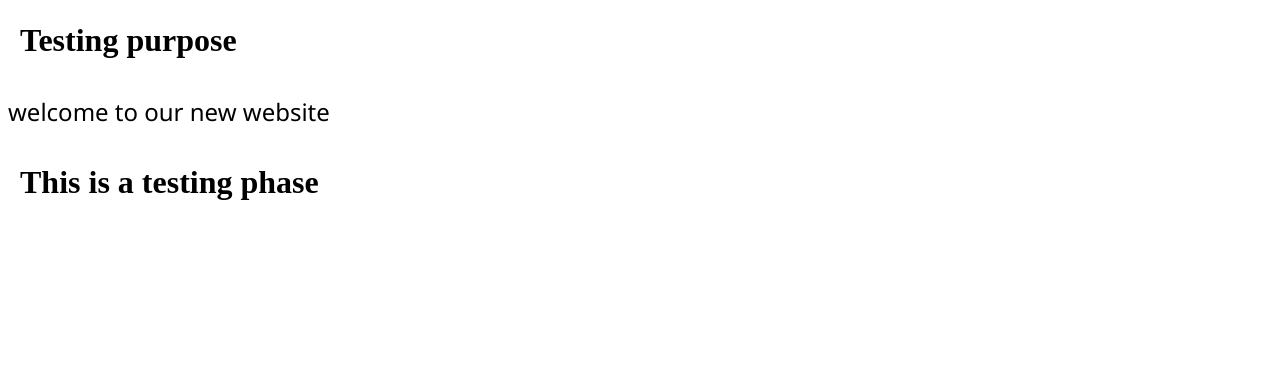
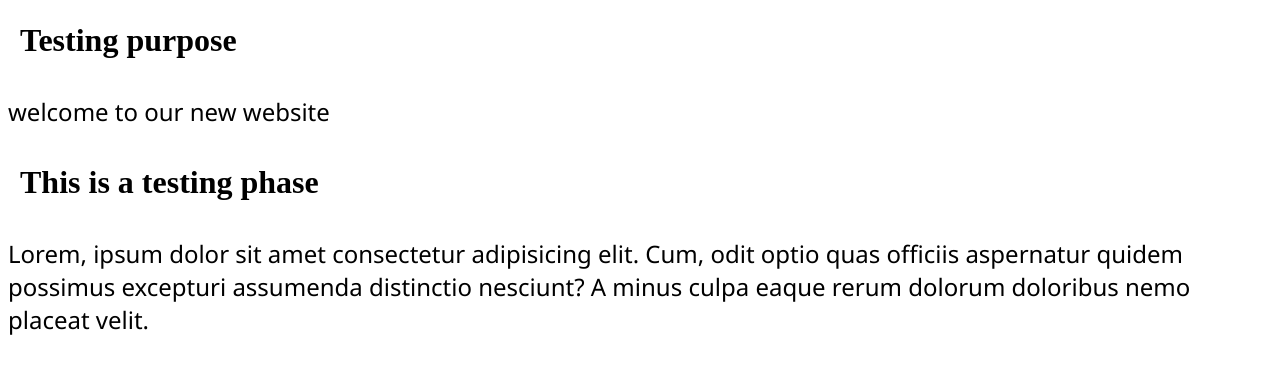
Before and after one commit to shoaib2649/learning-git, a plain HTML site: page index.html in a window 1280 px wide. Drawn offline with Linux system fonts and the light colour scheme.

Commit message:
add the new paragraph in index file

```diff
--- a/index.html
+++ b/index.html
@@ -10,8 +10,13 @@
 
 <body>
     <h1>Testing purpose</h1>
-    <p>welcome  to our new website </p>
+    <p>welcome to our new website </p>
     <h1>This is a testing phase</h1>
+    <p>
+        Lorem, ipsum dolor sit amet consectetur adipisicing elit. Cum, odit optio quas officiis aspernatur quidem
+        possimus excepturi assumenda distinctio nesciunt? A minus culpa eaque rerum dolorum doloribus nemo placeat
+        velit.
+    </p>
 
 </body>
 
```
